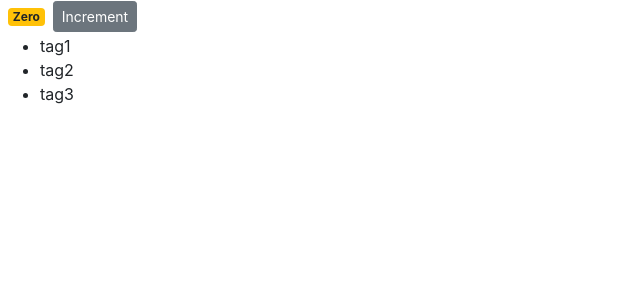
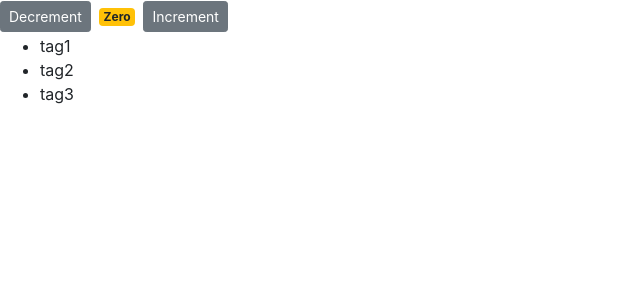
Before and after one commit to Hamsiny/React_Counter_App_Demo, a React (Create React App) app: page / in a window 1280 px wide. Shown: the top 300 px of the page, without its empty margins (0-640 px from the left). Built offline with nearby package versions, Linux system fonts and the light colour scheme.

Commit message:
update project

```diff
--- a/src/components/counter.jsx
+++ b/src/components/counter.jsx
@@ -16,10 +16,15 @@ export class Counter extends Component {
         this.setState({ count: this.state.count + 1 });
     }
 
+    handleDecrement = () => {
+        this.setState(() => this.state.count -= 1);
+    }
+
     render() {
-
+        // in onclick event use arrow function to parse in parameter
         return (
             <div>
+                <button onClick={this.handleDecrement} className='btn btn-secondary btn-sm'>Decrement</button>
                 <span className={this.getBadgeClasses()}>{this.formatCount()}</span>
                 <button onClick={this.handleIncrement} className='btn btn-secondary btn-sm'>Increment</button>
                 <ul>
```
